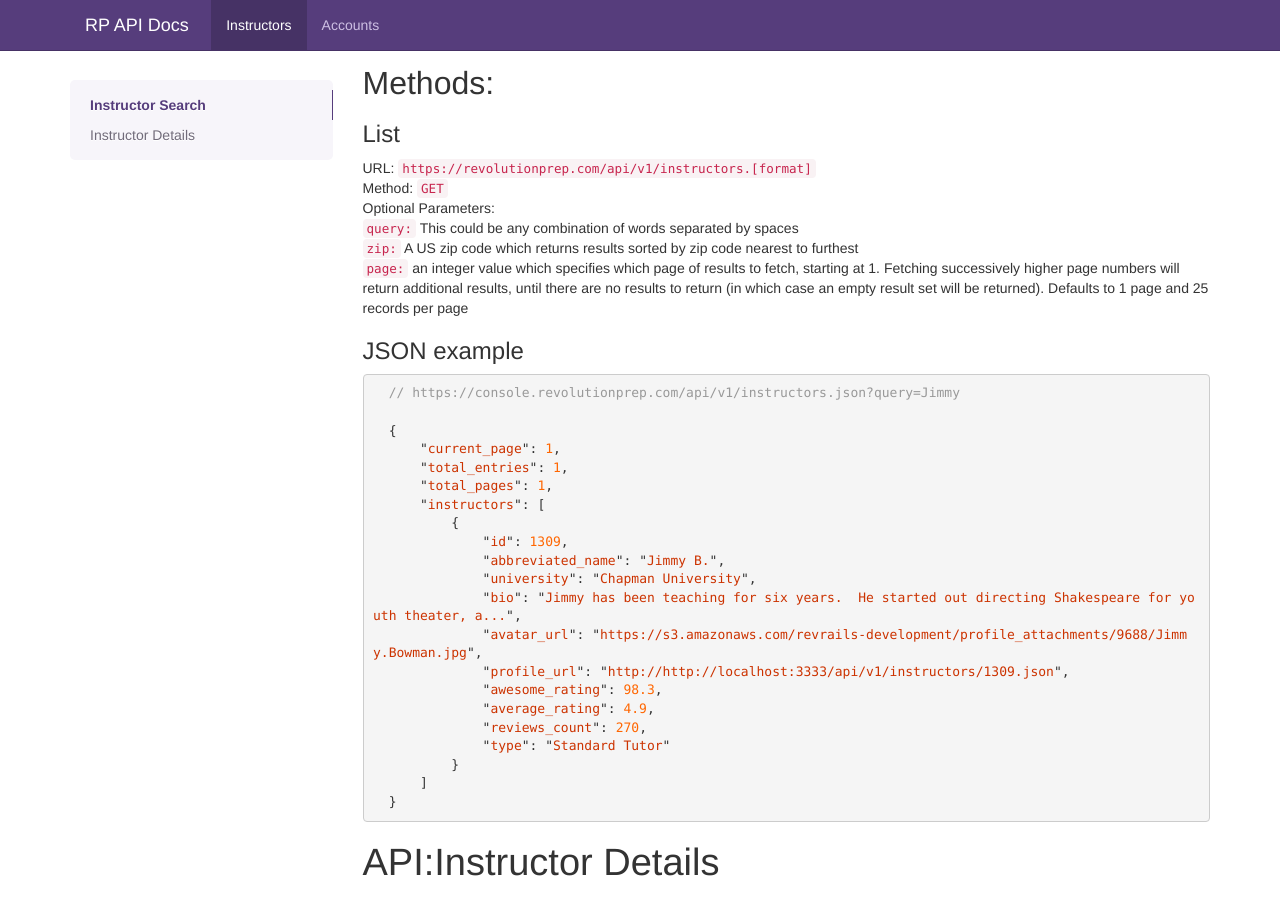
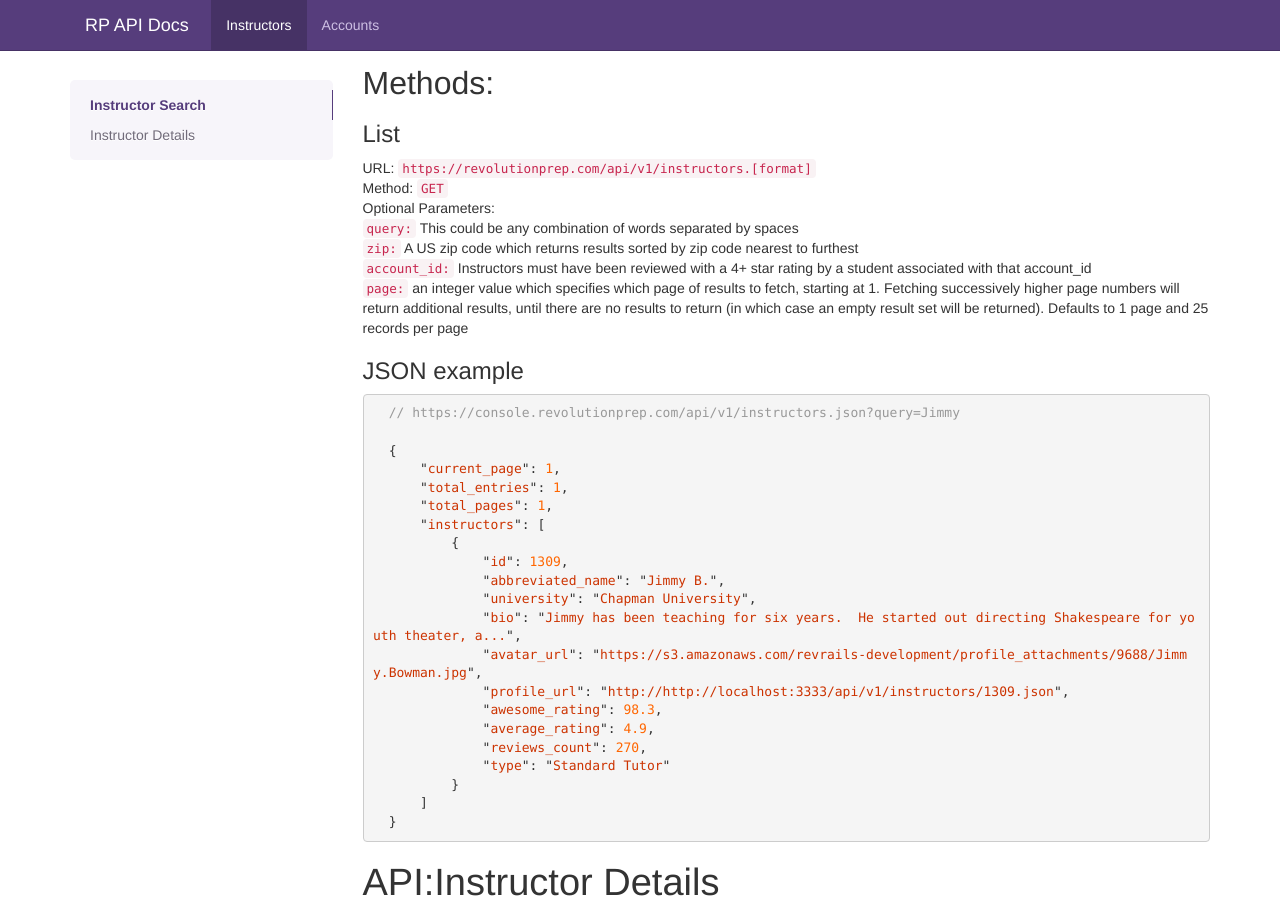
Before and after one commit to RevolutionPrep/RevolutionPrep.github.io, a Jekyll site: the page built from instructors.html, in a window 1280 px wide and 900 px high, scrolled down 411 px. Built offline with Jekyll 4.4.1, drawn with Linux system fonts in a browser that asks for light colours; Markdown is read by kramdown in place of the engine named in the settings; comment, search, counter and statistics services are not loaded.

Commit message:
Add instructor search filter by account_id

```diff
--- a/instructors.html
+++ b/instructors.html
@@ -35,6 +35,7 @@
   Optional Parameters:<br>
   <code>query:</code> This could be any combination of words separated by spaces<br>
   <code>zip:</code> A US zip code which returns results sorted by zip code nearest to furthest<br>
+  <code>account_id:</code> Instructors must have been reviewed with a 4+ star rating by a student associated with that account_id<br>
   <code>page:</code> an integer value which specifies which page of results to fetch, starting at 1. Fetching successively higher page numbers will return additional results, until there are no results to return (in which case an empty result set will be returned). Defaults to 1 page and 25 records per page<br>
 </p>
 
```
